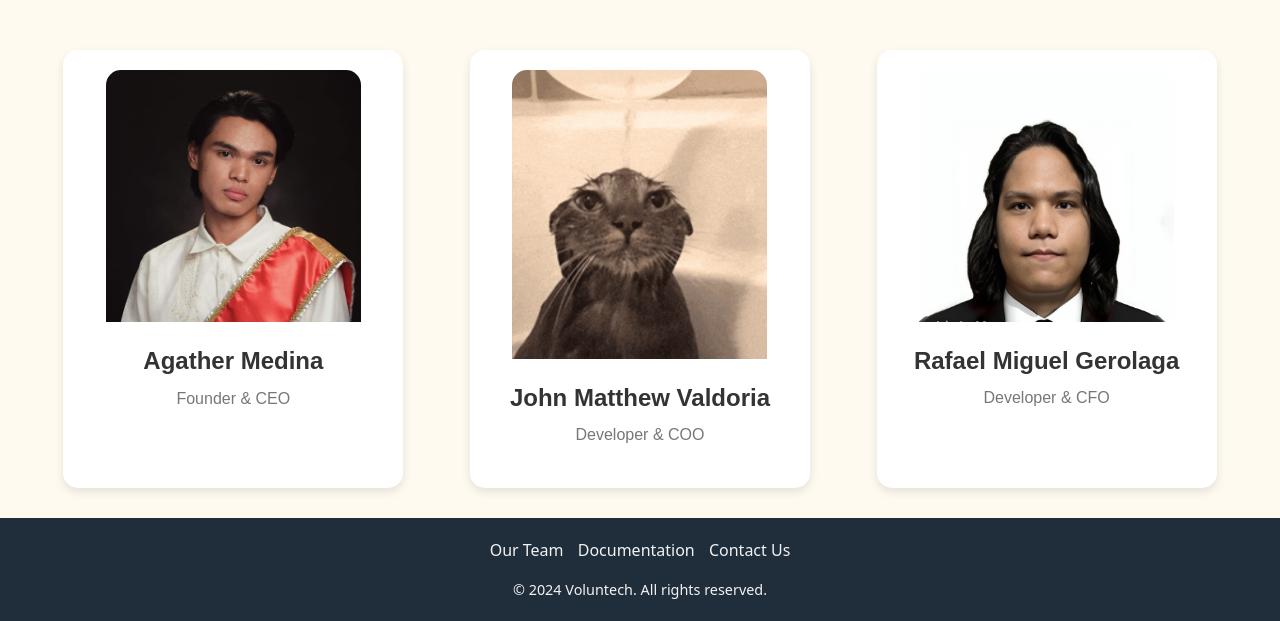
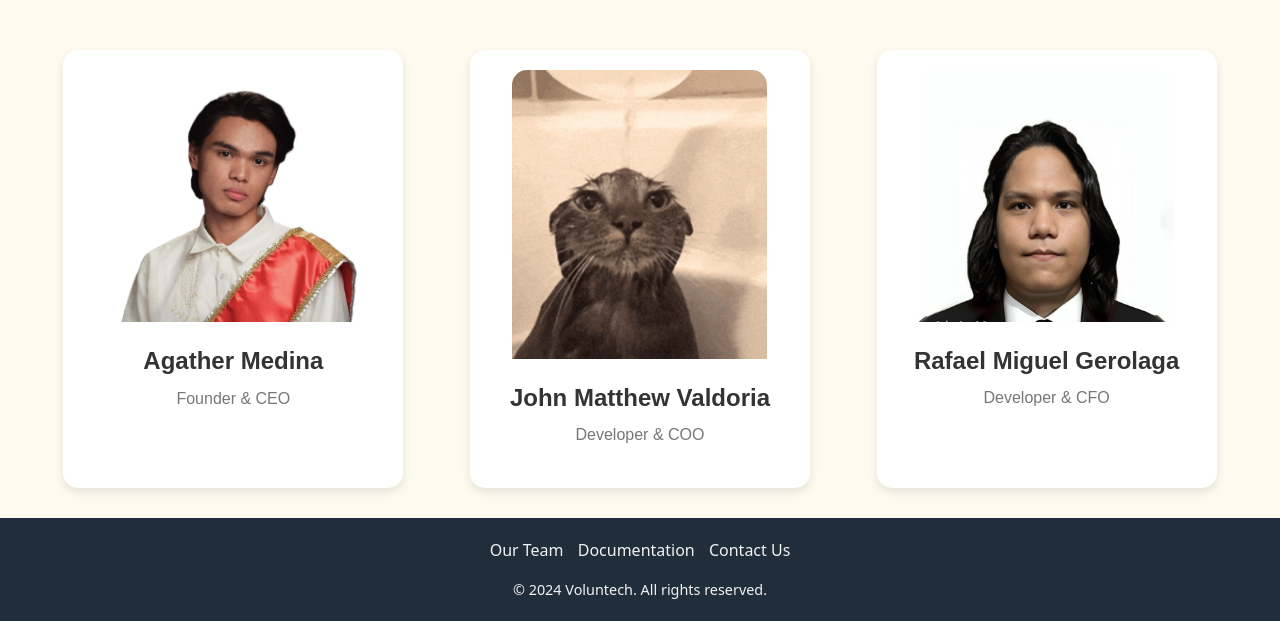
Before and after one commit to agitdev1/WSTL31C, a PHP site: page /team.php in a window 1280 px wide. Shown: the part 318-939 px from the top of the page. Run offline with PHP 8.4, Linux system fonts and the light colour scheme; some libraries are stand-ins or nearby versions.

Commit message:
pic ni agather

```diff
--- a/pages/team.php
+++ b/pages/team.php
@@ -19,7 +19,7 @@ include '../components/navbar.php';
     </div>
     <div class="team">
         <div class="member">
-            <div class="advisor_thumb"><img src="../assets/images/us/git.jpg" alt=""></div>
+            <div class="advisor_thumb"><img src="../assets/images/us/aga.jpg" alt=""></div>
             <div class="single_advisor_details_info">
                 <h6>Agather Medina</h6>
                 <p class="designation">Founder &amp; CEO</p>
```
Also changed, not shown: assets/images/us/aga.jpg (added), assets/images/us/git.jpg (deleted), assets/images/volunteer/git.jpg (added).
